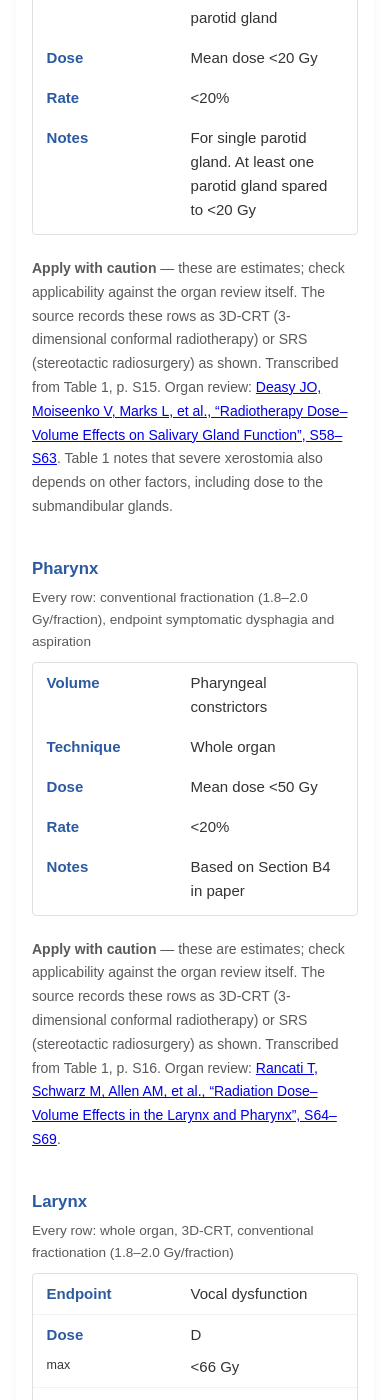
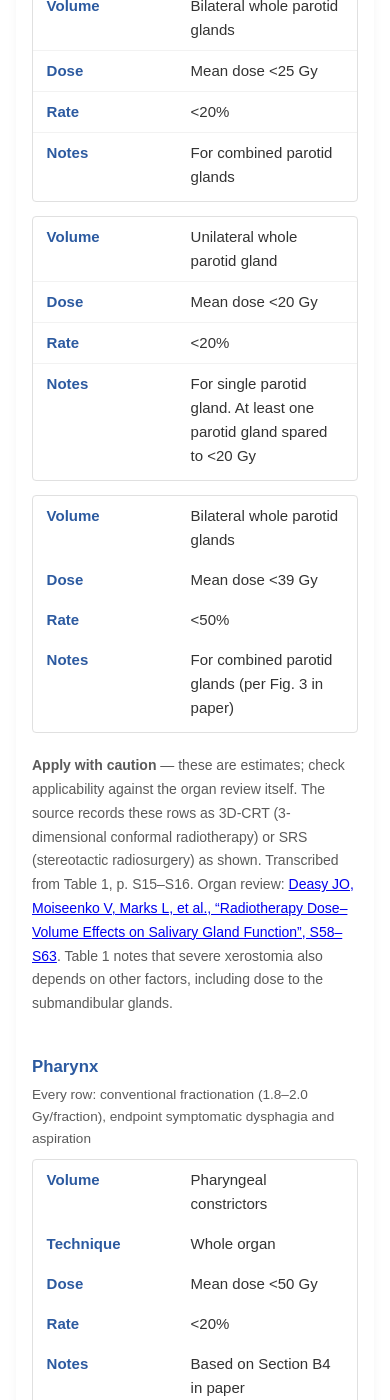
Before and after one commit to brianmanderson/QuantecWebSite, a Jekyll site: the page built from quantec.html, in a window 390 px wide and 1400 px high, scrolled down 11136 px. Built offline with Jekyll 4.4.1, drawn with Linux system fonts in a browser that asks for light colours; some of the changed text lies outside the part shown.

Commit message:
Fix three defects found by independent review
Blocking, all three confirmed against the source before fixing.

1. The parotid table was missing a row that is in Table 1: bilateral whole
   parotid glands, mean dose <39 Gy, <50%, "For combined parotid glands
   (per Fig. 3 in paper)". That dropped the entire 50% risk level for
   parotid while the page claimed every organ entry was published.

   Cause worth recording: parotid is the only organ whose rows straddle a
   page break (S15/S16), and the extraction stopped at the boundary. S17
   and S18 were re-checked and both start with a fresh organ header, so
   parotid was the only organ affected. The transcription record repeated
   the same omission and is corrected too; its provenance now reads
   S15-S16 rather than S15.

2. Below 768px the page scrolled sideways and a dose value was clipped
   off-screen: ".num { white-space: nowrap }" was never overridden in the
   mobile block, so "Mean dose to 95% of gland <50 Gy" pushed the document
   66px wider than the viewport. nowrap is right in the desktop grid, where
   it stops "Mean dose = 13 Gy" breaking after the "="; in the stacked
   layout there is no grid to protect. Now wraps below the breakpoint.

   My own mobile checks missed this because the preview pane clamps to
   441px. Verified here at a true 375px by rendering the page in an iframe
   of that width, which establishes its own viewport for media queries.

3. Rowspan'd Notes cells rendered only in their group's first row, so on
   mobile the later cards lost the caveat and the first card showed one
   partly about rows the reader could not see - the brain note "Data at 72
   and 90 Gy" appeared on the 60 Gy card and not on the 72 or 90 Gy cards.
   Affected seven tables. Same fix as the merged Technique cells: the cell
   is hidden and the note printed on every card in the span from
   data-note. All 22 affected rows verified rendering it.

Also records the larynx notes that the page carried correctly but this
document had omitted.

Co-Authored-By: Claude Opus 5 <noreply@anthropic.com>

```diff
--- a/assets/css/style.css
+++ b/assets/css/style.css
@@ -573,6 +573,31 @@ footer {
         overflow: hidden;
     }
 
+    /* nowrap is right in the desktop grid, where it stops "Mean dose = 13 Gy" breaking after the
+       "=" and reading as a different number. In the stacked layout there is no grid to protect
+       and the wrapper no longer scrolls, so a long value like "Mean dose to 95% of gland <50 Gy"
+       pushes the whole document sideways and runs off the screen. Let it wrap. */
+    .constraint-table .num {
+        white-space: normal;
+    }
+
+    /* Same problem as the merged Technique cells: a rowspan'd Notes cell renders only in its
+       group's first row, so the later cards lose the caveat and the first card shows one that is
+       partly about rows the reader cannot see. Hide the cell and print the note on every card in
+       the span from the row's own data-note. */
+    .constraint-table .grouped-note {
+        display: none;
+    }
+
+    .constraint-table tr[data-note]::after {
+        content: "Note: " attr(data-note);
+        display: block;
+        padding: 0.5rem 0.85rem;
+        border-top: 1px solid #f2f2f2;
+        color: #5a5a5a;
+        font-size: 0.875rem;
+    }
+
     .constraint-table caption {
         font-size: 1.05rem;
         padding-left: 0;
--- a/quantec.html
+++ b/quantec.html
@@ -122,9 +122,9 @@ permalink: /quantec/
                 </tr>
             </thead>
             <tbody>
-                <tr data-group="3D-CRT &middot; conventional"><td class="grouped" rowspan="3" data-label="Technique">3D-CRT</td><td class="grouped" rowspan="3" data-label="Fractionation">Conventional (1.8&ndash;2.0 Gy/fraction)</td><td class="num" data-label="Dose">D<sub>max</sub> &lt;60 Gy</td><td class="num" data-label="Rate">&lt;3%</td><td rowspan="3" data-label="Notes">Data at 72 and 90 Gy, extrapolated from BED models</td></tr>
-                <tr data-group="3D-CRT &middot; conventional"><td class="num" data-label="Dose">D<sub>max</sub> = 72 Gy</td><td class="num" data-label="Rate">5%</td></tr>
-                <tr data-group="3D-CRT &middot; conventional"><td class="num" data-label="Dose">D<sub>max</sub> = 90 Gy</td><td class="num" data-label="Rate">10%</td></tr>
+                <tr data-group="3D-CRT &middot; conventional" data-note="Data at 72 and 90 Gy, extrapolated from BED models"><td class="grouped" rowspan="3" data-label="Technique">3D-CRT</td><td class="grouped" rowspan="3" data-label="Fractionation">Conventional (1.8&ndash;2.0 Gy/fraction)</td><td class="num" data-label="Dose">D<sub>max</sub> &lt;60 Gy</td><td class="num" data-label="Rate">&lt;3%</td><td rowspan="3" class="grouped-note" data-label="Notes">Data at 72 and 90 Gy, extrapolated from BED models</td></tr>
+                <tr data-group="3D-CRT &middot; conventional" data-note="Data at 72 and 90 Gy, extrapolated from BED models"><td class="num" data-label="Dose">D<sub>max</sub> = 72 Gy</td><td class="num" data-label="Rate">5%</td></tr>
+                <tr data-group="3D-CRT &middot; conventional" data-note="Data at 72 and 90 Gy, extrapolated from BED models"><td class="num" data-label="Dose">D<sub>max</sub> = 90 Gy</td><td class="num" data-label="Rate">10%</td></tr>
                 <tr data-group="SRS &middot; single fraction"><td class="grouped" data-label="Technique">SRS</td><td class="grouped" data-label="Fractionation">Single fraction</td><td class="num" data-label="Dose">V<sub>12</sub> &lt;5&ndash;10 cc</td><td class="num" data-label="Rate">&lt;20%</td><td data-label="Notes">Rapid rise when V<sub>12</sub> &gt; 5&ndash;10 cc</td></tr>
             </tbody>
         </table>
@@ -164,9 +164,9 @@ permalink: /quantec/
                 </tr>
             </thead>
             <tbody>
-                <tr data-group="3D-CRT &middot; conventional"><td class="grouped" rowspan="3" data-label="Technique">3D-CRT</td><td class="grouped" rowspan="3" data-label="Fractionation">Conventional (1.8&ndash;2.0 Gy/fraction)</td><td class="num" data-label="Dose">D<sub>max</sub> &lt;55 Gy</td><td class="num" data-label="Rate">&lt;3%</td><td rowspan="3" data-label="Notes">Given the small size, 3D-CRT is often whole organ</td></tr>
-                <tr data-group="3D-CRT &middot; conventional"><td class="num" data-label="Dose">D<sub>max</sub> 55&ndash;60 Gy</td><td class="num" data-label="Rate">3&ndash;7%</td></tr>
-                <tr data-group="3D-CRT &middot; conventional"><td class="num" data-label="Dose">D<sub>max</sub> &gt;60 Gy</td><td class="num" data-label="Rate">&gt;7&ndash;20%</td></tr>
+                <tr data-group="3D-CRT &middot; conventional" data-note="Given the small size, 3D-CRT is often whole organ"><td class="grouped" rowspan="3" data-label="Technique">3D-CRT</td><td class="grouped" rowspan="3" data-label="Fractionation">Conventional (1.8&ndash;2.0 Gy/fraction)</td><td class="num" data-label="Dose">D<sub>max</sub> &lt;55 Gy</td><td class="num" data-label="Rate">&lt;3%</td><td rowspan="3" class="grouped-note" data-label="Notes">Given the small size, 3D-CRT is often whole organ</td></tr>
+                <tr data-group="3D-CRT &middot; conventional" data-note="Given the small size, 3D-CRT is often whole organ"><td class="num" data-label="Dose">D<sub>max</sub> 55&ndash;60 Gy</td><td class="num" data-label="Rate">3&ndash;7%</td></tr>
+                <tr data-group="3D-CRT &middot; conventional" data-note="Given the small size, 3D-CRT is often whole organ"><td class="num" data-label="Dose">D<sub>max</sub> &gt;60 Gy</td><td class="num" data-label="Rate">&gt;7&ndash;20%</td></tr>
                 <tr data-group="SRS &middot; single fraction"><td class="grouped" data-label="Technique">SRS</td><td class="grouped" data-label="Fractionation">Single fraction</td><td class="num" data-label="Dose">D<sub>max</sub> &lt;12 Gy</td><td class="num" data-label="Rate">&lt;10%</td><td data-label="Notes"></td></tr>
             </tbody>
         </table>
@@ -229,10 +229,11 @@ permalink: /quantec/
             <tbody>
                 <tr><td data-label="Volume">Bilateral whole parotid glands</td><td class="num" data-label="Dose">Mean dose &lt;25 Gy</td><td class="num" data-label="Rate">&lt;20%</td><td data-label="Notes">For combined parotid glands</td></tr>
                 <tr><td data-label="Volume">Unilateral whole parotid gland</td><td class="num" data-label="Dose">Mean dose &lt;20 Gy</td><td class="num" data-label="Rate">&lt;20%</td><td data-label="Notes">For single parotid gland. At least one parotid gland spared to &lt;20 Gy</td></tr>
+                <tr><td data-label="Volume">Bilateral whole parotid glands</td><td class="num" data-label="Dose">Mean dose &lt;39 Gy</td><td class="num" data-label="Rate">&lt;50%</td><td data-label="Notes">For combined parotid glands (per Fig. 3 in paper)</td></tr>
             </tbody>
         </table>
     </div>
-    <p class="constraint-source"><strong>Apply with caution</strong> &mdash; these are estimates; check applicability against the organ review itself. The source records these rows as 3D-CRT (3-dimensional conformal radiotherapy) or SRS (stereotactic radiosurgery) as shown. Transcribed from Table 1, p.&nbsp;S15. Organ review: <a href="https://www.redjournal.org/article/S0360-3016(09)03289-1/fulltext" target="_blank" rel="noopener" aria-label="Read the Parotid QUANTEC review, Deasy JO">Deasy JO, Moiseenko V, Marks L, et al., &ldquo;Radiotherapy Dose&ndash;Volume Effects on Salivary Gland Function&rdquo;, S58&ndash;S63</a>. Table 1 notes that severe xerostomia also depends on other factors, including dose to the submandibular glands.</p>
+    <p class="constraint-source"><strong>Apply with caution</strong> &mdash; these are estimates; check applicability against the organ review itself. The source records these rows as 3D-CRT (3-dimensional conformal radiotherapy) or SRS (stereotactic radiosurgery) as shown. Transcribed from Table 1, p.&nbsp;S15&ndash;S16. Organ review: <a href="https://www.redjournal.org/article/S0360-3016(09)03289-1/fulltext" target="_blank" rel="noopener" aria-label="Read the Parotid QUANTEC review, Deasy JO">Deasy JO, Moiseenko V, Marks L, et al., &ldquo;Radiotherapy Dose&ndash;Volume Effects on Salivary Gland Function&rdquo;, S58&ndash;S63</a>. Table 1 notes that severe xerostomia also depends on other factors, including dose to the submandibular glands.</p>
     <div class="constraint-table-wrap" id="data-pharynx" role="region" tabindex="0" aria-label="Pharynx dose, volume and outcome data">
         <table class="constraint-table">
             <caption>Pharynx <span class="constraint-shared">Every row: conventional fractionation (1.8&ndash;2.0 Gy/fraction), endpoint symptomatic dysphagia and aspiration</span></caption>
@@ -265,8 +266,8 @@ permalink: /quantec/
             <tbody>
                 <tr><td data-label="Endpoint">Vocal dysfunction</td><td class="num" data-label="Dose">D<sub>max</sub> &lt;66 Gy</td><td class="num" data-label="Rate">&lt;20%</td><td data-label="Notes">With chemotherapy, based on single study (see Section A4.2 in paper)</td></tr>
                 <tr><td data-label="Endpoint">Aspiration</td><td class="num" data-label="Dose">Mean dose &lt;50 Gy</td><td class="num" data-label="Rate">&lt;30%</td><td data-label="Notes">With chemotherapy, based on single study (see Fig. 1 in paper)</td></tr>
-                <tr><td data-label="Endpoint">Edema</td><td class="num" data-label="Dose">Mean dose &lt;44 Gy</td><td class="num" data-label="Rate">&lt;20%</td><td rowspan="2" data-label="Notes">Without chemotherapy, based on single study in patients without larynx cancer</td></tr>
-                <tr><td data-label="Endpoint">Edema</td><td class="num" data-label="Dose">V<sub>50</sub> &lt;27%</td><td class="num" data-label="Rate">&lt;20%</td></tr>
+                <tr data-note="Without chemotherapy, based on single study in patients without larynx cancer"><td data-label="Endpoint">Edema</td><td class="num" data-label="Dose">Mean dose &lt;44 Gy</td><td class="num" data-label="Rate">&lt;20%</td><td rowspan="2" class="grouped-note" data-label="Notes">Without chemotherapy, based on single study in patients without larynx cancer</td></tr>
+                <tr data-note="Without chemotherapy, based on single study in patients without larynx cancer"><td data-label="Endpoint">Edema</td><td class="num" data-label="Dose">V<sub>50</sub> &lt;27%</td><td class="num" data-label="Rate">&lt;20%</td></tr>
             </tbody>
         </table>
     </div>
@@ -285,11 +286,11 @@ permalink: /quantec/
             </thead>
             <tbody>
                 <tr><td class="num" data-label="Dose">V<sub>20</sub> &le; 30%</td><td class="num" data-label="Rate">&lt;20%</td><td data-label="Notes">For combined lung. Gradual dose response</td></tr>
-                <tr><td class="num" data-label="Dose">Mean dose = 7 Gy</td><td class="num" data-label="Rate">5%</td><td rowspan="5" data-label="Notes">Excludes purposeful whole lung irradiation</td></tr>
-                <tr><td class="num" data-label="Dose">Mean dose = 13 Gy</td><td class="num" data-label="Rate">10%</td></tr>
-                <tr><td class="num" data-label="Dose">Mean dose = 20 Gy</td><td class="num" data-label="Rate">20%</td></tr>
-                <tr><td class="num" data-label="Dose">Mean dose = 24 Gy</td><td class="num" data-label="Rate">30%</td></tr>
-                <tr><td class="num" data-label="Dose">Mean dose = 27 Gy</td><td class="num" data-label="Rate">40%</td></tr>
+                <tr data-note="Excludes purposeful whole lung irradiation"><td class="num" data-label="Dose">Mean dose = 7 Gy</td><td class="num" data-label="Rate">5%</td><td rowspan="5" class="grouped-note" data-label="Notes">Excludes purposeful whole lung irradiation</td></tr>
+                <tr data-note="Excludes purposeful whole lung irradiation"><td class="num" data-label="Dose">Mean dose = 13 Gy</td><td class="num" data-label="Rate">10%</td></tr>
+                <tr data-note="Excludes purposeful whole lung irradiation"><td class="num" data-label="Dose">Mean dose = 20 Gy</td><td class="num" data-label="Rate">20%</td></tr>
+                <tr data-note="Excludes purposeful whole lung irradiation"><td class="num" data-label="Dose">Mean dose = 24 Gy</td><td class="num" data-label="Rate">30%</td></tr>
+                <tr data-note="Excludes purposeful whole lung irradiation"><td class="num" data-label="Dose">Mean dose = 27 Gy</td><td class="num" data-label="Rate">40%</td></tr>
             </tbody>
         </table>
     </div>
@@ -327,9 +328,9 @@ permalink: /quantec/
             </thead>
             <tbody>
                 <tr><td data-label="Endpoint">Grade &ge;3 acute esophagitis</td><td class="num" data-label="Dose">Mean dose &lt;34 Gy</td><td class="num" data-label="Rate">5&ndash;20%</td><td data-label="Notes">Based on RTOG and several studies</td></tr>
-                <tr><td data-label="Endpoint">Grade &ge;2 acute esophagitis</td><td class="num" data-label="Dose">V<sub>35</sub> &lt;50%</td><td class="num" data-label="Rate">&lt;30%</td><td rowspan="3" data-label="Notes">A variety of alternate threshold doses have been implicated. Appears to be a dose/volume response</td></tr>
-                <tr><td data-label="Endpoint">Grade &ge;2 acute esophagitis</td><td class="num" data-label="Dose">V<sub>50</sub> &lt;40%</td><td class="num" data-label="Rate">&lt;30%</td></tr>
-                <tr><td data-label="Endpoint">Grade &ge;2 acute esophagitis</td><td class="num" data-label="Dose">V<sub>70</sub> &lt;20%</td><td class="num" data-label="Rate">&lt;30%</td></tr>
+                <tr data-note="A variety of alternate threshold doses have been implicated. Appears to be a dose/volume response"><td data-label="Endpoint">Grade &ge;2 acute esophagitis</td><td class="num" data-label="Dose">V<sub>35</sub> &lt;50%</td><td class="num" data-label="Rate">&lt;30%</td><td rowspan="3" class="grouped-note" data-label="Notes">A variety of alternate threshold doses have been implicated. Appears to be a dose/volume response</td></tr>
+                <tr data-note="A variety of alternate threshold doses have been implicated. Appears to be a dose/volume response"><td data-label="Endpoint">Grade &ge;2 acute esophagitis</td><td class="num" data-label="Dose">V<sub>50</sub> &lt;40%</td><td class="num" data-label="Rate">&lt;30%</td></tr>
+                <tr data-note="A variety of alternate threshold doses have been implicated. Appears to be a dose/volume response"><td data-label="Endpoint">Grade &ge;2 acute esophagitis</td><td class="num" data-label="Dose">V<sub>70</sub> &lt;20%</td><td class="num" data-label="Rate">&lt;30%</td></tr>
             </tbody>
         </table>
     </div>
@@ -350,10 +351,10 @@ permalink: /quantec/
                 </tr>
             </thead>
             <tbody>
-                <tr><td data-label="Volume">Whole liver &minus; GTV</td><td data-label="Technique">3D-CRT or whole organ</td><td data-label="Fractionation">Conventional (1.8&ndash;2.0 Gy/fraction)</td><td class="num" data-label="Dose">Mean dose &lt;30&ndash;32 Gy</td><td class="num" data-label="Rate">&lt;5%</td><td rowspan="2" data-label="Notes">Excluding patients with pre-existing liver disease or hepatocellular carcinoma, as tolerance doses are lower in these patients</td></tr>
-                <tr><td data-label="Volume">Whole liver &minus; GTV</td><td data-label="Technique">3D-CRT</td><td data-label="Fractionation">Conventional (1.8&ndash;2.0 Gy/fraction)</td><td class="num" data-label="Dose">Mean dose &lt;42 Gy</td><td class="num" data-label="Rate">&lt;50%</td></tr>
-                <tr><td data-label="Volume">Whole liver &minus; GTV</td><td data-label="Technique">3D-CRT or whole organ</td><td data-label="Fractionation">Conventional (1.8&ndash;2.0 Gy/fraction)</td><td class="num" data-label="Dose">Mean dose &lt;28 Gy</td><td class="num" data-label="Rate">&lt;5%</td><td rowspan="2" data-label="Notes">In patients with Child-Pugh A pre-existing liver disease or hepatocellular carcinoma, excluding hepatitis B reactivation as an endpoint</td></tr>
-                <tr><td data-label="Volume">Whole liver &minus; GTV</td><td data-label="Technique">3D-CRT</td><td data-label="Fractionation">Conventional (1.8&ndash;2.0 Gy/fraction)</td><td class="num" data-label="Dose">Mean dose &lt;36 Gy</td><td class="num" data-label="Rate">&lt;50%</td></tr>
+                <tr data-note="Excluding patients with pre-existing liver disease or hepatocellular carcinoma, as tolerance doses are lower in these patients"><td data-label="Volume">Whole liver &minus; GTV</td><td data-label="Technique">3D-CRT or whole organ</td><td data-label="Fractionation">Conventional (1.8&ndash;2.0 Gy/fraction)</td><td class="num" data-label="Dose">Mean dose &lt;30&ndash;32 Gy</td><td class="num" data-label="Rate">&lt;5%</td><td rowspan="2" class="grouped-note" data-label="Notes">Excluding patients with pre-existing liver disease or hepatocellular carcinoma, as tolerance doses are lower in these patients</td></tr>
+                <tr data-note="Excluding patients with pre-existing liver disease or hepatocellular carcinoma, as tolerance doses are lower in these patients"><td data-label="Volume">Whole liver &minus; GTV</td><td data-label="Technique">3D-CRT</td><td data-label="Fractionation">Conventional (1.8&ndash;2.0 Gy/fraction)</td><td class="num" data-label="Dose">Mean dose &lt;42 Gy</td><td class="num" data-label="Rate">&lt;50%</td></tr>
+                <tr data-note="In patients with Child-Pugh A pre-existing liver disease or hepatocellular carcinoma, excluding hepatitis B reactivation as an endpoint"><td data-label="Volume">Whole liver &minus; GTV</td><td data-label="Technique">3D-CRT or whole organ</td><td data-label="Fractionation">Conventional (1.8&ndash;2.0 Gy/fraction)</td><td class="num" data-label="Dose">Mean dose &lt;28 Gy</td><td class="num" data-label="Rate">&lt;5%</td><td rowspan="2" class="grouped-note" data-label="Notes">In patients with Child-Pugh A pre-existing liver disease or hepatocellular carcinoma, excluding hepatitis B reactivation as an endpoint</td></tr>
+                <tr data-note="In patients with Child-Pugh A pre-existing liver disease or hepatocellular carcinoma, excluding hepatitis B reactivation as an endpoint"><td data-label="Volume">Whole liver &minus; GTV</td><td data-label="Technique">3D-CRT</td><td data-label="Fractionation">Conventional (1.8&ndash;2.0 Gy/fraction)</td><td class="num" data-label="Dose">Mean dose &lt;36 Gy</td><td class="num" data-label="Rate">&lt;50%</td></tr>
                 <tr><td data-label="Volume">Whole liver &minus; GTV</td><td data-label="Technique">SBRT</td><td data-label="Fractionation">3 fractions</td><td class="num" data-label="Dose">Mean dose &lt;13 Gy</td><td class="num" data-label="Rate">&lt;5%</td><td data-label="Notes">For primary liver cancer</td></tr>
                 <tr><td data-label="Volume">Whole liver &minus; GTV</td><td data-label="Technique">SBRT</td><td data-label="Fractionation">6 fractions</td><td class="num" data-label="Dose">Mean dose &lt;18 Gy</td><td class="num" data-label="Rate">&lt;5%</td><td data-label="Notes">For primary liver cancer</td></tr>
                 <tr><td data-label="Volume">Whole liver &minus; GTV</td><td data-label="Technique">SBRT</td><td data-label="Fractionation">3 fractions</td><td class="num" data-label="Dose">Mean dose &lt;15 Gy</td><td class="num" data-label="Rate">&lt;5%</td><td data-label="Notes">For liver metastases</td></tr>
@@ -432,8 +433,8 @@ permalink: /quantec/
                 </tr>
             </thead>
             <tbody>
-                <tr data-group="V50 &lt;50%, V60 &lt;35%, V65 &lt;25%, V70 &lt;20%, V75 &lt;15%"><td class="grouped" rowspan="2" data-label="Dose">V<sub>50</sub> &lt;50%, V<sub>60</sub> &lt;35%, V<sub>65</sub> &lt;25%, V<sub>70</sub> &lt;20%, V<sub>75</sub> &lt;15%</td><td data-label="Endpoint">Grade &ge;2 late rectal toxicity</td><td class="num" data-label="Rate">&lt;15%</td><td rowspan="2" data-label="Notes">The five constraints are one set; both rates follow from meeting all of them</td></tr>
-                <tr data-group="V50 &lt;50%, V60 &lt;35%, V65 &lt;25%, V70 &lt;20%, V75 &lt;15%"><td data-label="Endpoint">Grade &ge;3 late rectal toxicity</td><td class="num" data-label="Rate">&lt;10%</td></tr>
+                <tr data-group="V50 &lt;50%, V60 &lt;35%, V65 &lt;25%, V70 &lt;20%, V75 &lt;15%" data-note="The five constraints are one set; both rates follow from meeting all of them"><td class="grouped" rowspan="2" data-label="Dose">V<sub>50</sub> &lt;50%, V<sub>60</sub> &lt;35%, V<sub>65</sub> &lt;25%, V<sub>70</sub> &lt;20%, V<sub>75</sub> &lt;15%</td><td data-label="Endpoint">Grade &ge;2 late rectal toxicity</td><td class="num" data-label="Rate">&lt;15%</td><td rowspan="2" class="grouped-note" data-label="Notes">The five constraints are one set; both rates follow from meeting all of them</td></tr>
+                <tr data-group="V50 &lt;50%, V60 &lt;35%, V65 &lt;25%, V70 &lt;20%, V75 &lt;15%" data-note="The five constraints are one set; both rates follow from meeting all of them"><td data-label="Endpoint">Grade &ge;3 late rectal toxicity</td><td class="num" data-label="Rate">&lt;10%</td></tr>
             </tbody>
         </table>
     </div>
```
Also changed, not shown: docs/constraints-pilot-lung-heart-cord.md (+22 -6 lines).
